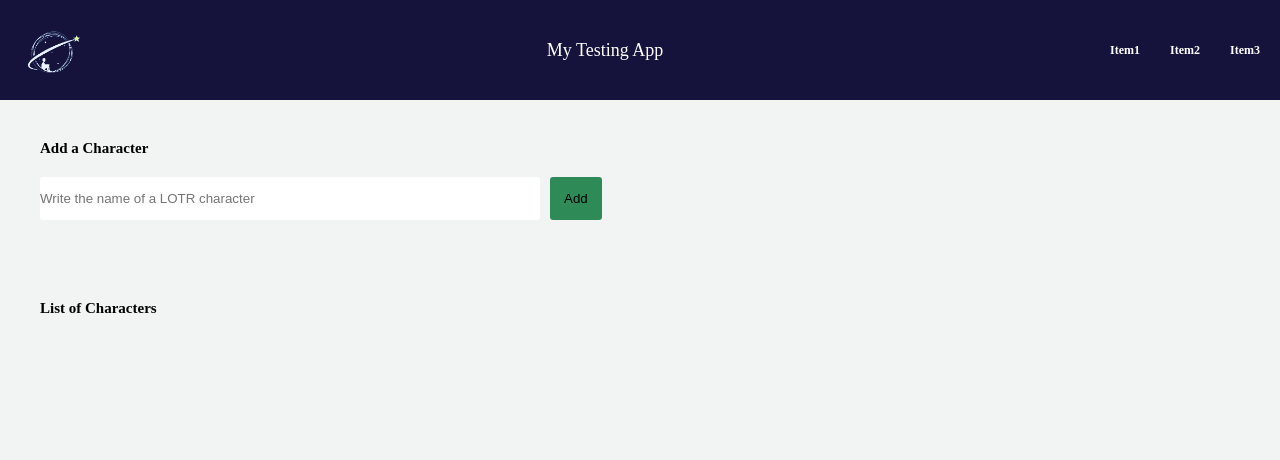
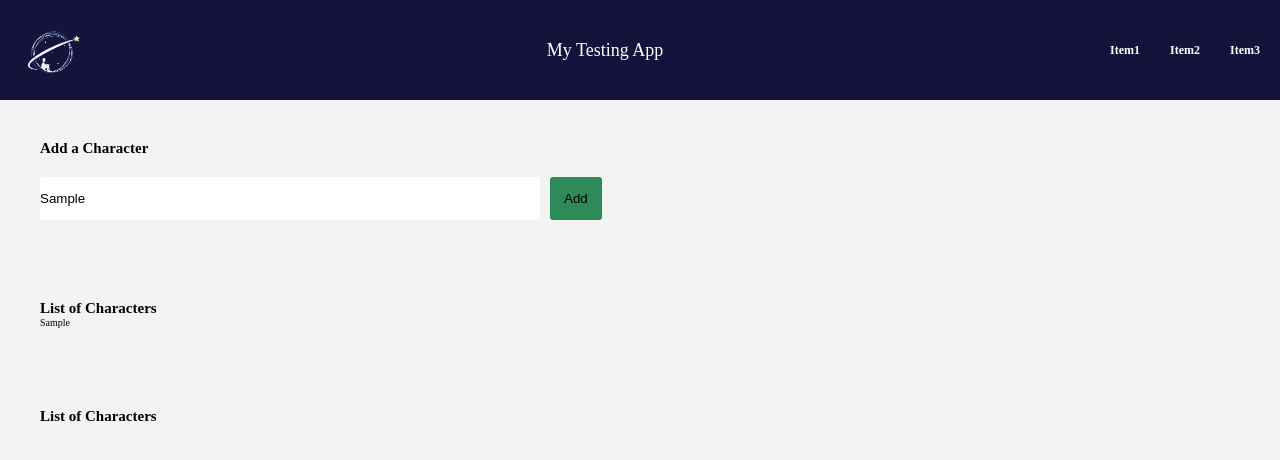
Before and after one commit to Felipebarcon/my-angular-app-revision, an Angular app: page / in a window 1280 px wide. Both pictures are taken after typing "Sample" into the empty fields and a click on the button "Add". Shown: the top 460 px of the page. Built offline with nearby package versions, Linux system fonts and the light colour scheme.

Commit message:
transmit data from add-char to parent

```diff
--- a/src/app/character-container/add-character/add-character.component.html
+++ b/src/app/character-container/add-character/add-character.component.html
@@ -2,13 +2,13 @@
   <div class="add content">
     <h2 class="mb-20">Add a Character</h2>
     <input
-      [(ngModel)]="input"
+      #input
       class="add--input"
       placeholder="Write the name of a LOTR character"
       type="text"
     >
     <button
-      (click)="addInput(input)"
+      (click)="addInput(input.value)"
       class="btn ml-10"
     >Add
     </button>
--- a/src/app/character-container/add-character/add-character.component.ts
+++ b/src/app/character-container/add-character/add-character.component.ts
@@ -1,4 +1,4 @@
-import { Component, OnInit } from '@angular/core';
+import { Component, EventEmitter, OnInit, Output } from '@angular/core';
 
 @Component({
   selector: 'app-add-character',
@@ -7,14 +7,14 @@ import { Component, OnInit } from '@angular/core';
 })
 export class AddCharacterComponent implements OnInit {
   input: string = '';
-  characters: string[] = [];
+  @Output() newItemEvent = new EventEmitter<string>();
 
   constructor() {}
 
   addInput(input: string) {
-    this.characters.push(input);
+    this.newItemEvent.emit(input);
     this.input = '';
-    console.log(this.characters);
+    console.log(this.newItemEvent);
   }
 
   ngOnInit(): void {}
--- a/src/app/character-container/character-container.component.html
+++ b/src/app/character-container/character-container.component.html
@@ -1,2 +1,8 @@
-<app-add-character></app-add-character>
+<app-add-character (newItemEvent)="addInput($event)"></app-add-character>
+<div class="container">
+  <h2>List of Characters</h2>
+  <ul>
+    <li *ngFor="let char of characters">{{ char }}</li>
+  </ul>
+</div>
 <app-list-character></app-list-character>
--- a/src/app/character-container/character-container.component.ts
+++ b/src/app/character-container/character-container.component.ts
@@ -6,7 +6,13 @@ import { Component, OnInit } from '@angular/core';
   styleUrls: ['./character-container.component.css'],
 })
 export class CharacterContainerComponent implements OnInit {
+  characters: string[] = [];
+
   constructor() {}
+
+  addInput(input: string) {
+    this.characters.push(input);
+  }
 
   ngOnInit(): void {}
 }
--- a/src/app/character-container/list-character/list-character.component.html
+++ b/src/app/character-container/list-character/list-character.component.html
@@ -1,6 +1,6 @@
 <div class="container">
   <h2>List of Characters</h2>
   <ul>
-    <li></li>
+    <li *ngFor="let char of characters">{{ char }}</li>
   </ul>
 </div>
--- a/src/app/character-container/list-character/list-character.component.ts
+++ b/src/app/character-container/list-character/list-character.component.ts
@@ -1,4 +1,4 @@
-import { Component, OnInit } from '@angular/core';
+import { Component, Input, OnInit } from '@angular/core';
 
 @Component({
   selector: 'app-list-character',
@@ -6,7 +6,7 @@ import { Component, OnInit } from '@angular/core';
   styleUrls: ['./list-character.component.css'],
 })
 export class ListCharacterComponent implements OnInit {
-  // @Input() character: string;
+  @Input() characters: string[];
 
   constructor() {}
 
```
